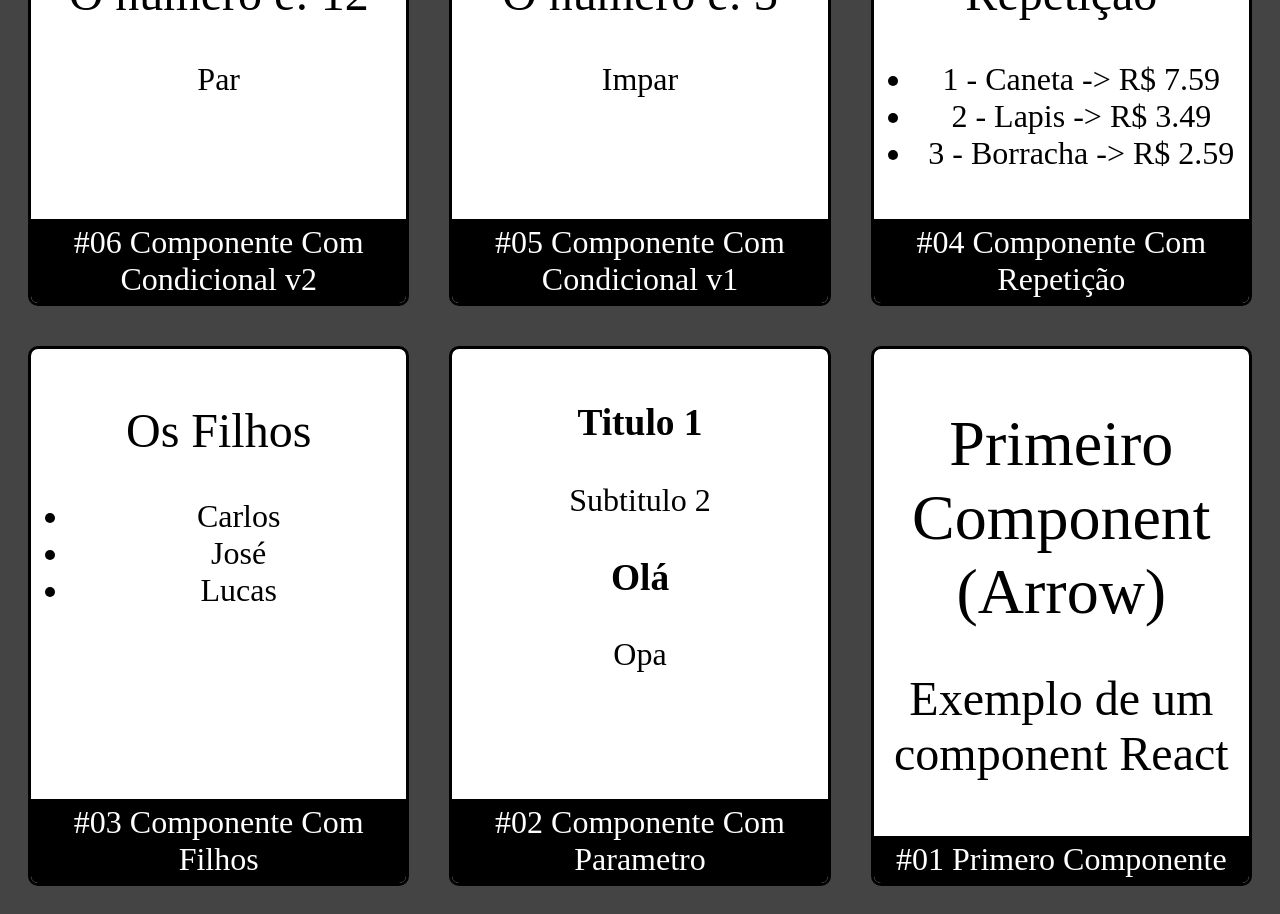
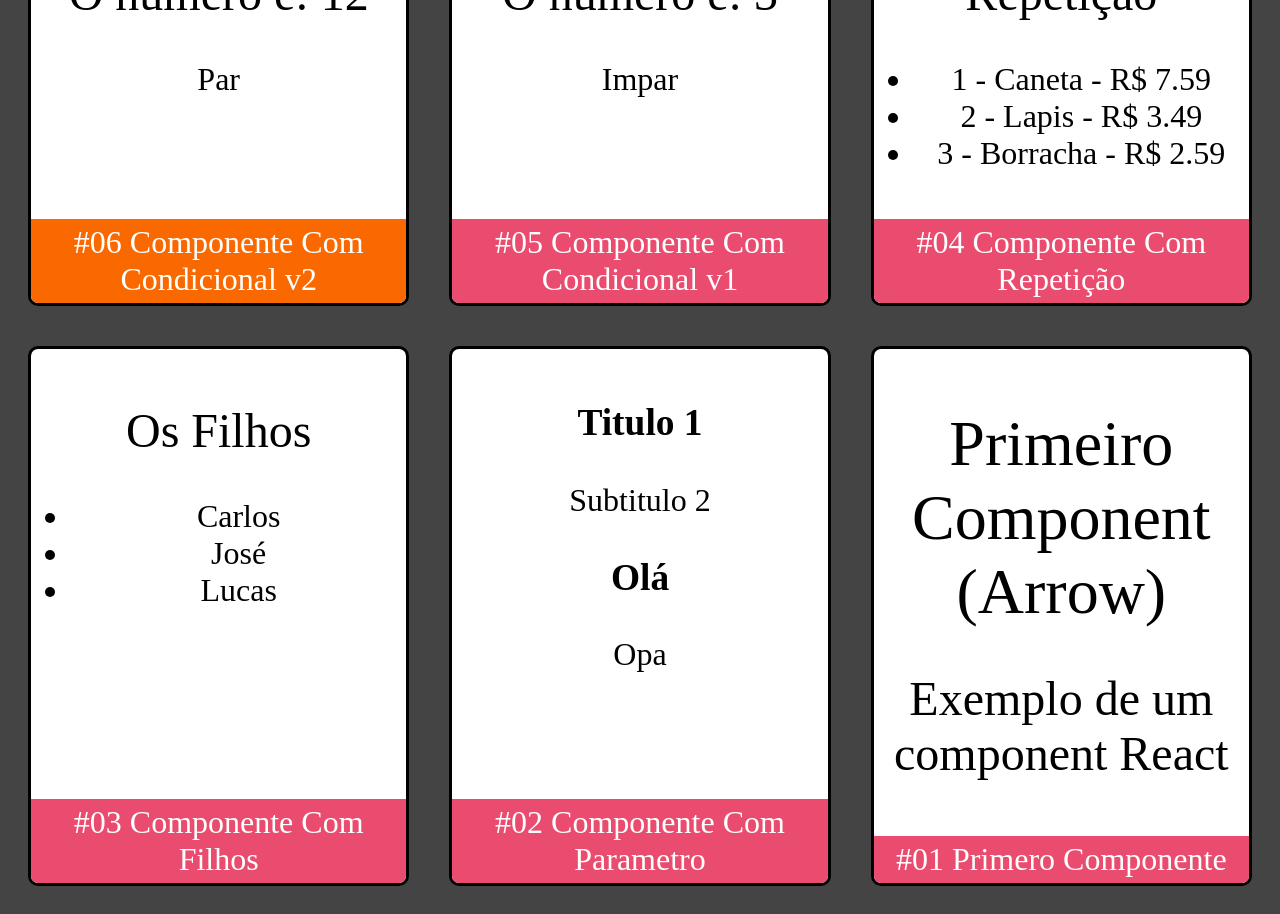
Before and after one commit to Levandovski/react-study, a React (Create React App) app: page / in a window 1280 px wide. Shown: the part 120-1034 px from the top of the page. Built offline with nearby package versions, Linux system fonts and the light colour scheme.

Commit message:
Nova implementação de estudos

```diff
--- a/package.json
+++ b/package.json
@@ -6,6 +6,7 @@
     "@testing-library/jest-dom": "^5.11.4",
     "@testing-library/react": "^11.1.0",
     "@testing-library/user-event": "^12.1.10",
+    "axios": "^0.21.1",
     "react": "^17.0.1",
     "react-dom": "^17.0.1",
     "react-scripts": "4.0.3",
--- a/src/App.jsx
+++ b/src/App.jsx
@@ -1,26 +1,26 @@
 import './App.css';
 import React from 'react';
-import Primeiro from './components/Primeiro';
-import ComParametros from './components/ComParametros';
-import ComFilhos from './components/ComFilhos';
+import Primeiro from './components/basicos/Primeiro';
+import ComParametros from './components/basicos/ComParametros';
+import ComFilhos from './components/basicos/ComFilhos';
 import Card from './components/layout/Card';
-import Repeticao from './components/Repeticao';
-import Condicional from './components/Condicional';
-import CondicionalComIF from './components/CondicionalComIf';
+import Repeticao from './components/basicos/Repeticao';
+import Condicional from './components/basicos/Condicional';
+import CondicionalComIF from './components/basicos/CondicionalComIf';
 
 
 export default (props) =>(
     <div className="App">
-        <Card titulo="#06 Componente Com Condicional v2">
+        <Card titulo="#06 Componente Com Condicional v2" color="#FA6900">
             <CondicionalComIF numero={12}/>
         </Card>
-        <Card titulo="#05 Componente Com Condicional v1">
+        <Card titulo="#05 Componente Com Condicional v1" color="#E94C6F">
             <Condicional numero={3}/>
         </Card>
-        <Card titulo="#04 Componente Com Repetição">
+        <Card titulo="#04 Componente Com Repetição" color="#E94C6F">
             <Repeticao/>
         </Card>
-        <Card titulo="#03 Componente Com Filhos">
+        <Card titulo="#03 Componente Com Filhos" color="#E94C6F">
             <ComFilhos>
             <ul>
                 <li>Carlos</li>
@@ -29,11 +29,11 @@ export default (props) =>(
             </ul>
             </ComFilhos>
         </Card>
-        <Card titulo="#02 Componente Com Parametro">
+        <Card titulo="#02 Componente Com Parametro" color="#E94C6F">
             <ComParametros titulo="Titulo 1" subtitulo="Subtitulo 2"/>
             <ComParametros titulo="Olá" subtitulo="Opa" />
         </Card>
-        <Card titulo="#01 Primero Componente">
+        <Card titulo="#01 Primero Componente" color="#E94C6F">
             <Primeiro />
         </Card>
     </div>
--- a/src/components/Condicional.jsx
+++ b/src/components/basicos/Condicional.jsx
@@ -5,7 +5,7 @@ export default props =>{
         <div>
             <h2>O número é: {props.numero}</h2>
             {
-               props.numero % 2 == 0 ?  <span>Par</span> : <span>Impar</span>
+               props.numero % 2 === 0 ?  <span>Par</span> : <span>Impar</span>
 
             }
 
--- a/src/components/CondicionalComIf.jsx
+++ b/src/components/basicos/CondicionalComIf.jsx
@@ -7,10 +7,10 @@ export default props =>{
         <div>
             <h2>O número é: {props.numero}</h2>
 
-            <If test={props.numero % 2 == 0 }>
+            <If test={props.numero % 2 === 0 }>
                 <span>Par</span>
             </If>
-            <If test={props.numero % 2 == 1 }>
+            <If test={props.numero % 2 === 1 }>
                 <span>Impar</span>
             </If>
 
--- a/src/components/Repeticao.jsx
+++ b/src/components/basicos/Repeticao.jsx
@@ -1,13 +1,13 @@
 import React from 'react'
 
-import produtos from '../data/produtos'
+import produtos from '../../data/produtos'
 
 export default props =>{
 
     function getProdutosListItem(){
         return produtos.map(prod=>{
             return <li key={prod.id}>
-                    {prod.id} - {prod.nome} -> R$ {prod.preco}
+                    {prod.id} - {prod.nome} - R$ {prod.preco}
                   </li>
         })
     }
--- a/src/components/layout/Card.css
+++ b/src/components/layout/Card.css
@@ -9,7 +9,7 @@
     flex-direction: column;
     min-width: 300px;
 }
-.Card .Conteudo{
+.Card .Content{
     flex: 1;
     color: #000;
     padding: 15px 0px;
--- a/src/components/layout/Card.jsx
+++ b/src/components/layout/Card.jsx
@@ -4,10 +4,14 @@ import React from 'react'
 export default props =>
 
     <div className='Card'>
-        <div className="Conteudo">
+        <div className="Content" style={{
+            borderColor:props.color || "#000"
+        }}>
             {props.children}
         </div>
-        <div className="Footer">
+        <div className="Footer" style={{
+            backgroundColor:props.color || "#000"
+        }}>
             {props.titulo}
         </div>
     </div>
```
Also changed, not shown: src/config/api.js (added, +9 -0 lines), src/components/basicos/ComFilhos.jsx (renamed from src/components/ComFilhos.jsx), src/components/basicos/ComParametros.jsx (renamed from src/components/ComParametros.jsx), src/components/basicos/Primeiro.jsx (renamed from src/components/Primeiro.jsx), src/components/basicos/if.jsx (renamed from src/components/if.jsx), 1 other file (tests, documents, lock files or other folders).
